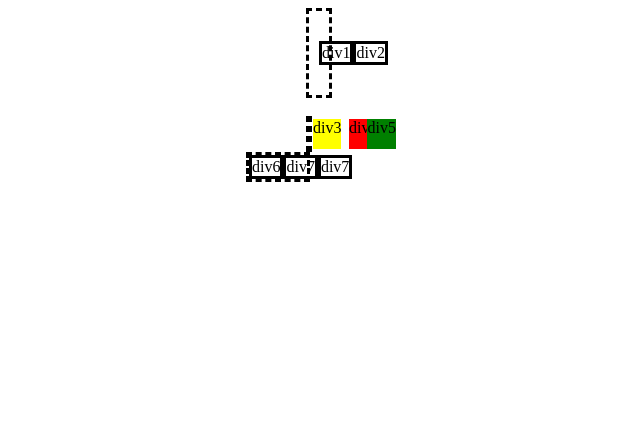
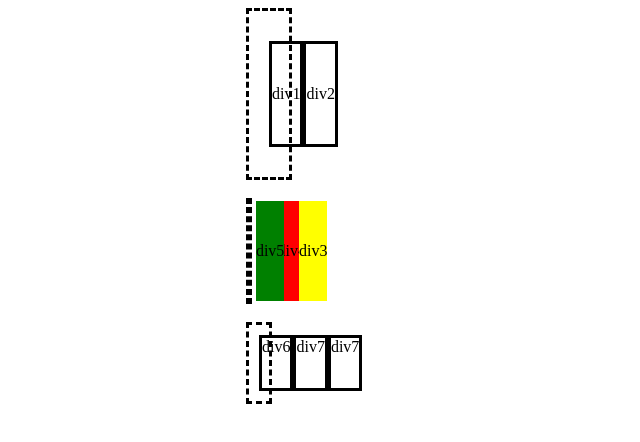
Before and after one commit to RobertGheorghe/Laborator-TW, a plain HTML site: page Tema laborator 3/ex.html in a window 1280 px wide. Shown: the whole page, without its empty margins (362-1002 px from the left). Drawn offline with Linux system fonts and the light colour scheme.

Commit message:
Laborator 3

```diff
--- a/Tema laborator 3/style.css
+++ b/Tema laborator 3/style.css
@@ -2,60 +2,82 @@ div
 {
     display: flex;
     padding-top:30px;
-    padding-left:10px;
-    padding-right:10px;
+    padding-left:20px;
+    padding-right:20px;
     padding-bottom:30px;
     border:dashed;
-    justify-content:space-evenly;
-    margin-left:660px;
+    justify-content:space-between;
+    margin-left:600px;
     margin-right:700px;
 
 }
 
 div1
 {
-    border:solid;
+    display: flex;
+    align-items: center;
+    justify-content: center;
+    border: solid;
+    width: 250px;
+    height: 100px;
+    text-align: center;
 }
 
 div2
 {
-    border:solid;
+    border: solid;
+    width: 250px;
+    height: 100px;
+    text-align: center;
+    display: flex;
+    align-items: center;
+    justify-content: center;
 }
 
 divv
 {
     display: flex;
     border: dashed;
-    margin-left: 660px;
+    justify-content: space-between;
+    margin-left: 600px;
     margin-right: 700px;
 }
 
 div3
 {
     background-color: yellow;
-    width: 40px;
-    height: 30px;
+    width: 200px;
+    height: 100px;
     position: relative;
-    left:4px;
-    z-index:1;
+    z-index: 1;
+    display: flex;
+    align-items: center;
+    justify-content: center;
+    left:50px;
 }
 
 div4
 {
     background-color: red;
-    width: 40px;
-    height: 30px;
-    position: absolute;
-    left:711px;
+    width: 200px;
+    height: 100px;
+    position: relative;
+    z-index: 0;
+    display: flex;
+    align-items: center;
+    justify-content: center;
 }
 
 div5 {
     background-color: green;
-    width: 40px;
-    height: 30px;
-    position:relative;
-    right:-30px;
-    z-index:1;
+    width: 200px;
+    height: 100px;
+    position: relative;
+    right: 50px;
+    z-index: 1;
+    display: flex;
+    align-items: center;
+    justify-content: center;
 }
 
 divvv
@@ -63,18 +85,21 @@ divvv
     display: flex;
     justify-content: space-evenly;
     margin-left: 600px;
-    margin-right: 600px;
+    margin-right: 700px;
     border:dashed;
+    padding:10px;
 }
 
 div6
 {
-    width:60px;
+    width:100px;
+    height:50px;
     border:solid;
 }
 
 div7
 {
-    width:30px;
-    border:solid;
+    width: 200px;
+    height: 50px;
+    border: solid;
 }
```
Also changed, not shown: Tema laborator 3/ex.html (+1 -0 lines).
